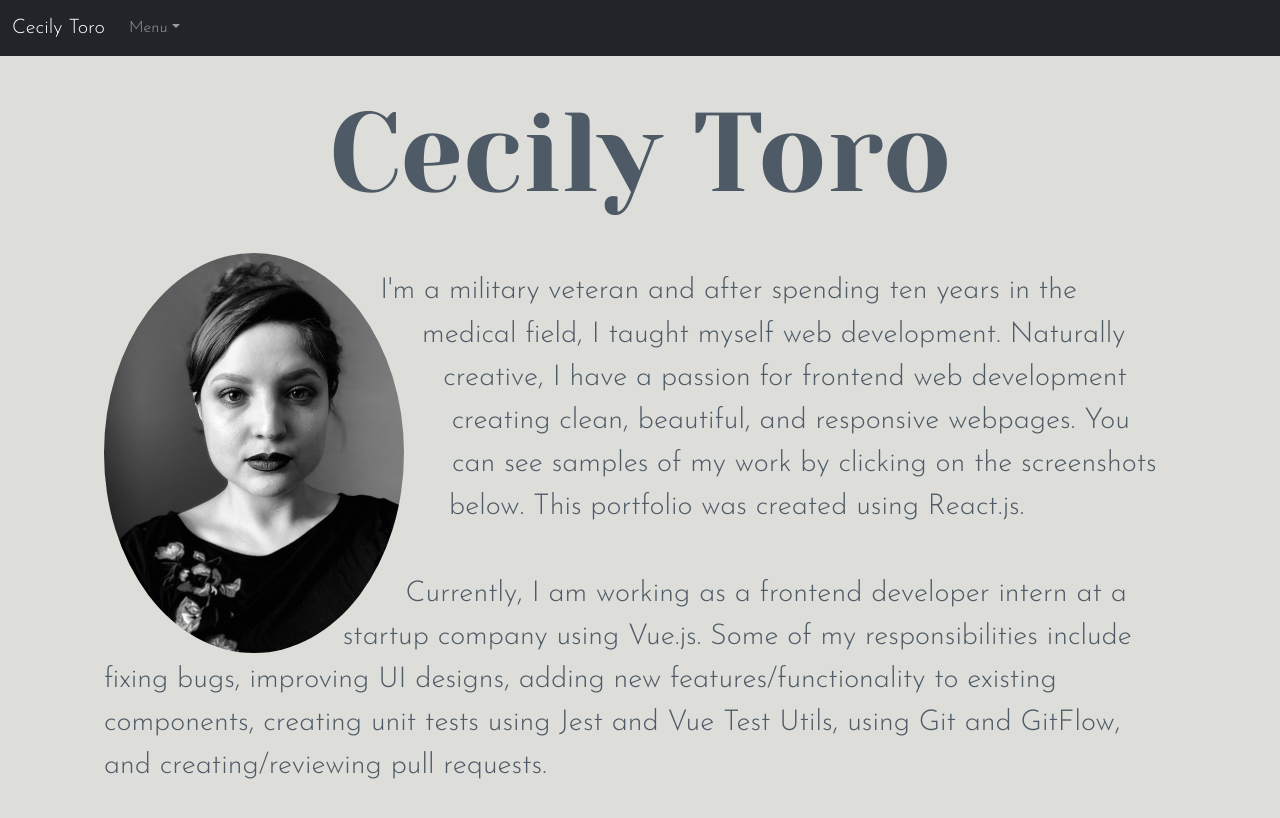
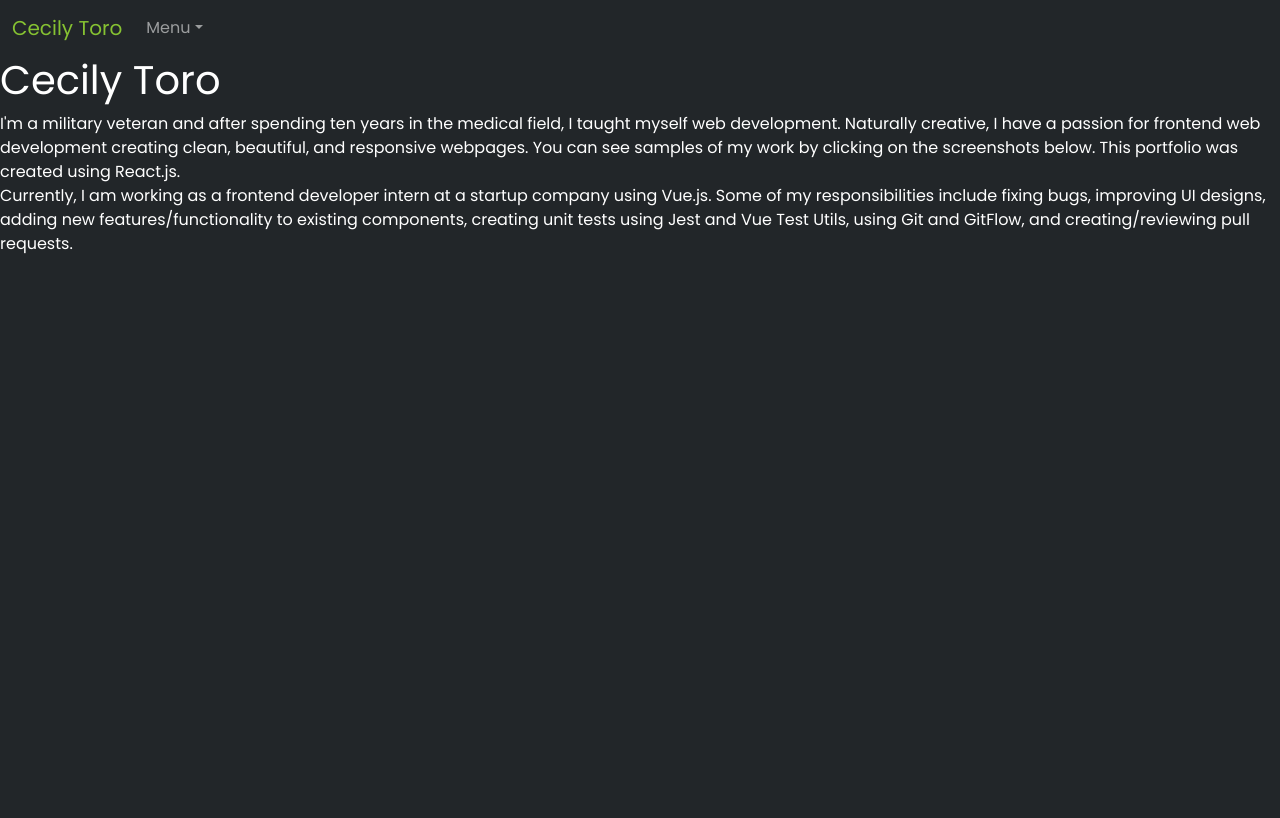
Before and after one commit to its-cess/portfolio, a React (Create React App) app: page /about-me in a window 1280 px wide. Shown: the top 818 px of the page. Built offline with nearby package versions, Linux system fonts and the light colour scheme.

Commit message:
remove css, add scss. nav bar styling

```diff
--- a/public/index.html
+++ b/public/index.html
@@ -5,20 +5,35 @@
     <meta name="viewport" content="width=device-width, initial-scale=1" />
     <link rel="apple-touch-icon" href="%PUBLIC_URL%/logo192.png" />
     <link rel="manifest" href="%PUBLIC_URL%/manifest.json" />
- <!-- Google Fonts -->
- <link rel="preconnect" href="https://fonts.googleapis.com">
- <link rel="preconnect" href="https://fonts.gstatic.com" crossorigin>
- <link href="https://fonts.googleapis.com/css2?family=Josefin+Sans:wght@300&family=Yeseva+One&display=swap" rel="stylesheet">
-   <!-- Font Awesome Icons -->
- <script src="https://kit.fontawesome.com/0523b52f42.js" crossorigin="anonymous"></script>
+    <!-- Google Fonts -->
+    <link rel="preconnect" href="https://fonts.googleapis.com" />
+    <link rel="preconnect" href="https://fonts.gstatic.com" crossorigin />
+    <link
+      href="https://fonts.googleapis.com/css2?family=Poppins&display=swap"
+      rel="stylesheet"
+    />
+    <!-- Font Awesome Icons -->
+    <script
+      src="https://kit.fontawesome.com/0523b52f42.js"
+      crossorigin="anonymous"
+    ></script>
     <!-- Bootstrap CSS -->
-    <link href="https://cdn.jsdelivr.net/npm/bootstrap@5.1.3/dist/css/bootstrap.min.css" rel="stylesheet" integrity="sha384-1BmE4kWBq78iYhFldvKuhfTAU6auU8tT94WrHftjDbrCEXSU1oBoqyl2QvZ6jIW3" crossorigin="anonymous">
+    <link
+      href="https://cdn.jsdelivr.net/npm/bootstrap@5.1.3/dist/css/bootstrap.min.css"
+      rel="stylesheet"
+      integrity="sha384-1BmE4kWBq78iYhFldvKuhfTAU6auU8tT94WrHftjDbrCEXSU1oBoqyl2QvZ6jIW3"
+      crossorigin="anonymous"
+    />
     <title>Cecily Toro</title>
   </head>
   <body>
     <noscript>You need to enable JavaScript to run this app.</noscript>
     <div id="root"></div>
     <!-- Bootstrap JavaScript Bundle with Popper -->
-  <script src="https://cdn.jsdelivr.net/npm/bootstrap@5.1.3/dist/js/bootstrap.bundle.min.js" integrity="sha384-ka7Sk0Gln4gmtz2MlQnikT1wXgYsOg+OMhuP+IlRH9sENBO0LRn5q+8nbTov4+1p" crossorigin="anonymous"></script>
+    <script
+      src="https://cdn.jsdelivr.net/npm/bootstrap@5.1.3/dist/js/bootstrap.bundle.min.js"
+      integrity="sha384-ka7Sk0Gln4gmtz2MlQnikT1wXgYsOg+OMhuP+IlRH9sENBO0LRn5q+8nbTov4+1p"
+      crossorigin="anonymous"
+    ></script>
   </body>
 </html>
--- a/src/components/AboutMe.js
+++ b/src/components/AboutMe.js
@@ -3,11 +3,11 @@
     <div className="hero-container">
       <h1 className="name-title">Cecily Toro</h1>
       <div className="float-container">
-        <img
+        {/* <img
           alt="portrait"
           className="portrait"
           src={process.env.PUBLIC_URL + "/images/bw.jpg"}
-        />
+        /> */}
         <p className="hero-description">
           I'm a military veteran and after spending ten years in the medical
           field, I taught myself web development. Naturally creative, I have a
--- a/src/index.css
+++ /dev/null
@@ -1,140 +0,0 @@
-/* font-family: 'Josefin Sans', sans-serif;
-font-family: 'Yeseva One', cursive; */
-
-* {
-  box-sizing: border-box;
-}
-
-body {
-  margin: 0;
-  font-family: 'Josefin Sans', sans-serif;
-  background-color: #ddddda;
-  color: #4e5a65;
-}
-
-/* Hero Section */
-.hero-container{
-  display: flex;
-  flex-wrap: wrap;
-  margin: auto;
-  max-width: fit-content;
-  padding: 15px 40px 20px 40px;
-}
-.name-title {
-  font-family: 'Yeseva One', cursive;
-  padding-top: 1rem;
-  margin: auto;
-  font-size: 7rem;
-  text-align: center;
-}
-.float-container{
-  /* max-width:fit-content; */
-  padding: 2rem 4rem;
-}
-.portrait {
-  float: left;
-  border-radius: 50%;
-  shape-outside: circle();
-  height: 400px;
-  margin-right: 3rem;
-}
-.hero-description{
-  padding-top: 1rem;
-  font-size: 1.8rem;
-  white-space: pre-wrap;
-}
-
-/* Project Section */
-.project-section {
-  display: flex;
-  flex-wrap: wrap;
-  justify-content: center;
-  gap: 140px;
-  padding: 80px 10px;
-  margin: auto;
-  box-shadow: inset 0px 2px 40px -6px #bebebe;
-}
- .project-item {
-   display: flex;
-   flex-direction: column;
-   max-width: 450px;
-   border: 12px double #b5c9d5;
-   border-radius: 6px;
-   padding: 40px;
- }
-.thumbnail {
-  height: 250px;
-  width: 350px;
-  object-fit: cover;
-  object-position: center;
-  border-radius: 6px;
-  filter: grayscale(100%);
-  margin: 5px 5px 5px 0;
-}
-.thumbnail:hover {
-  filter: none !important;
-}
-.project-name {
-  font-family: 'Yeseva One', cursive;
-  color: #748a9e;
-}
-.project-description {
-  font-size: 1.2rem;
-  padding-top: 10px;
-}
-
-span {
-  font-weight: 900;
-  font-size: 1rem;
-  color: #748a9e;
-}
-
-/* Contact Section */
-.contact-footer {
-  display: flex;
-  min-height: 150px;
-  padding: 40px;
-  justify-content: center;
-  gap: 2.5rem;
-}
-a{
-  text-decoration: none;
-  color: #748a9e;
-}
-a:hover {
-  color: #b5c9d5;
-}
-
-/* Media Breakpoints */
-@media screen and (max-width: 927px) {
-  .hero-container {
-    display: flex;
-    flex-direction: column;
-    flex-wrap: nowrap;
-    justify-content: center;
-    align-items: center;
-    padding: 1rem 0;
-  }
-  .name-title {
-    font-size: 5rem;
-  }
-
-  .float-container {
-    margin: 0;
-  }
-
-  .hero-description {
-    font-size: 1.4rem;
-  }
-
-  .portrait {
-    display: none;
-  }
-
-}
-
-@media screen and (max-width: 1650px) {
-  .project-section {
-    padding: 40px 0;
-  }
-}
--- a/src/index.js
+++ b/src/index.js
@@ -1,8 +1,10 @@
 import React from "react";
 import ReactDOM from "react-dom/client";
 import { BrowserRouter } from "react-router-dom";
-import "./index.css";
+
 import App from "./App";
+
+import "./index.scss";
 
 const root = ReactDOM.createRoot(document.getElementById("root"));
 root.render(
--- /dev/null
+++ b/src/index.scss
@@ -0,0 +1,10 @@
+* {
+  box-sizing: border-box;
+}
+
+body {
+  margin: 0;
+  font-family: "Poppins", sans-serif;
+  background-color: #222629;
+  color: #fff;
+}
--- a/src/navigation/Navigation.js
+++ b/src/navigation/Navigation.js
@@ -5,13 +5,16 @@
 import Navbar from "react-bootstrap/Navbar";
 import NavDropdown from "react-bootstrap/NavDropdown";
 
+import "./navigation.styles.scss";
+
 export default function Navigation() {
   return (
     <Fragment>
-      <Navbar variant="dark" bg="dark" expand="lg">
+      <Navbar className="nav-bar" expand="lg" variant="dark">
         <Container fluid>
-          <Navbar.Brand href="/portfolio">Cecily Toro</Navbar.Brand>
-
+          <Navbar.Brand href="/portfolio" className="brand">
+            Cecily Toro
+          </Navbar.Brand>
           <Navbar.Collapse id="navbar-dark-example">
             <Nav>
               <NavDropdown title="Menu" menuVariant="dark">
--- /dev/null
+++ b/src/navigation/navigation.styles.scss
@@ -0,0 +1,5 @@
+.nav-bar {
+  .brand {
+    color: #86c232;
+  }
+}
```
